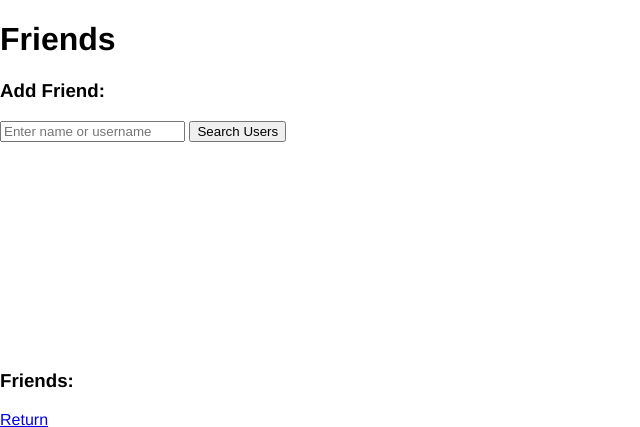
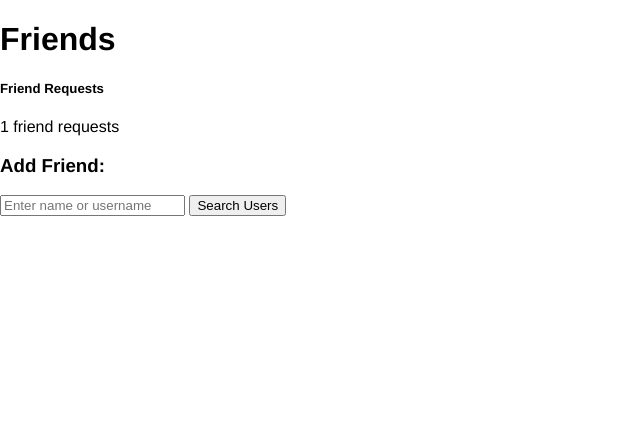
Before and after one commit to ralphmettle/meet.ly, a Flask app: page /friends in a window 1280 px wide. Shown: the top 427 px of the page, without its empty margins (0-640 px from the left). Run offline with Flask 3, Linux system fonts and the light colour scheme; a user stored in the database is signed in; data comes from the database, SQL or seed files in the repository; both versions use the stored data as it was after the commit; data that the repository does not hold is empty.

Commit message:
Updated friends functionality

```diff
--- a/static/js/friends.js
+++ b/static/js/friends.js
@@ -44,9 +44,6 @@ async function displayUsers(user_list, container_id, addFriend) {
     }
 
     user_list.forEach(function (user) {
-        let userCard = document.createElement('div');
-        userCard.className = 'user-card';
-        userCard.id = 'user-card';
 
         let profilePicture = user.profile_picture;
 
@@ -57,26 +54,35 @@ async function displayUsers(user_list, container_id, addFriend) {
         }
 
         if (addFriend === true) {
+            let userCard = document.createElement('div');
+            userCard.className = 'user-card';
+            userCard.id = 'user-card';
+
             userCard.innerHTML = `
                 <img src="${profilePicture}" id="profile-picture" alt="Profile Picture">
                 <div class="user_info-container" id="user-info">
                     <h3>@${user.username}</h3>
                     <p>${user.firstname} ${user.lastname}</p>
                 </div>
-                <button class="btn btn-primary">Add Friend</button>
+                <button class="btn btn-primary" id=${user.username}>Add Friend</button>
             `;
 
             container.appendChild(userCard);
+            addFriendRequestListeners(`${user.username}`);
         } else {
-            userCard.innerHTML = `
+            let friendCard = document.createElement('div');
+            friendCard.className = 'friend-card';
+            friendCard.id = 'friend-card';
+
+            friendCard.innerHTML = `
                 <img src="${profilePicture}" id="profile-picture" alt="Profile Picture">
-                <div class="user_info-container" id="user-info">
+                <div class="friend_info-container" id="user-info">
                     <h3>@${user.username}</h3>
                     <p>${user.firstname} ${user.lastname}</p>
                 </div>
             `;
 
-            container.appendChild(userCard);
+            container.appendChild(friendCard);
         }
     });
 }
@@ -107,6 +113,68 @@ async function loadFriendsList() {
     }
 }
 
+
+function addFriendRequestListeners(username) {
+    const button = document.getElementById(username);
+
+    button.addEventListener('click', async function (event) {
+        event.preventDefault();
+
+        const username = event.target.id;
+
+        if (debug) {
+            console.log(username);
+        }
+
+        const add_response = await fetch('/process-send-friend-request', {
+            method: 'POST',
+            headers: {
+                'Content-Type': 'application/json'
+            },
+            body: JSON.stringify({ username }),
+        });
+
+        const add_result = await add_response.json();
+
+        if (debug) {
+            console.log(add_result);
+        }
+    });
+}
+
+async function countRequests() {
+    const count_response = await fetch('/process-count-friend-requests', {
+        method: 'POST',
+        headers: {
+            'Content-Type': 'application/json'
+        }
+    });
+
+    const response = await count_response.json();
+
+    if (debug) {
+        console.log(response);
+    }
+
+    return response;
+}
+
+const friendRequestCounter = document.getElementById('friend-request-counter');
+
+async function loadFriendRequestCount() {
+    const countRequest = await countRequests();
+    let count = countRequest.count;
+
+    if (count === 0) {
+        friendRequestCounter.innerHTML = 'No new friend requests.';
+    } else {
+        friendRequestCounter.hidden = false
+        friendRequestCounter.innerHTML = `${count} friend requests`;
+    }
+
+}
+
 document.addEventListener('DOMContentLoaded', function() {
     loadFriendsList();
+    loadFriendRequestCount();
 });
--- a/templates/friends.html
+++ b/templates/friends.html
@@ -11,9 +11,13 @@
 
 {% block body %}
 <div class="page-container">
-
+    <div class="friends_request-container">
+        <h5>Friend Requests</h5>
+        <p id="friend-request-counter"></p>
+        <div class="friend_request_display-container" id="friend-requests">
+        </div>
+    </div>
     <div class="friends-container">
-
         <div class="add_friend-container">
             <h3>Add Friend:</h3>
             <form id="user_search-form">
@@ -25,13 +29,12 @@
 
             </div>
         </div>
-
         <div class="friends_list-container">
             <h3>Friends:</h3>
             <div class="friends_list_display-container" id="friends-list">
         </div>
-
     </div>
+</div>
 <a href="{{url_for('home')}}">Return</a>
 
 {% block script %}
--- a/templates/new_hangout.html
+++ b/templates/new_hangout.html
@@ -53,7 +53,6 @@
                     <!-- Implement Google Places API Autocomplete -->
                     <input type="text" id="venue-input" placeholder="Enter venue name">
                     <button id="venue-submit">Submit</button>
-                    <!-- Get Place info: latitude, longitude, name -->
                 </div>
                 <div class="place_overlay-container" id="place_overlay-container">
                     <div class="overlay_content-container" id="overlay_content-container">
--- a/views.py
+++ b/views.py
@@ -269,15 +269,6 @@ def config_views(app, db, bcrypt):
         else:
             return jsonify({'message': 'No user found.'}), 400
 
-    @app.route('/process-add-friend', methods=['POST'])
-    @login_required
-    def process_add_friend():
-        data = request.get_json()
-        friend_username = data.get('username')
-
-        user_id = current_user.id
-        friend_id = User.query.filter_by(username=friend_username).first().id
-
     @app.route('/process-get-friends', methods=['POST'])
     @login_required
     def process_get_friends():
@@ -320,6 +311,17 @@ def config_views(app, db, bcrypt):
         else:
             return jsonify({'message': 'No friend requests.'}), 400
 
+    @app.route('/process-count-friend-requests', methods=['POST'])
+    @login_required
+    def process_count_friend_requests():
+        user_id = current_user.id
+        friend_requests = get_friend_requests(user_id)
+
+        if friend_requests:
+            return jsonify({'count': len(friend_requests)}), 200
+        else:
+            return jsonify({'count': 0}), 200
+
     @app.route('/process-get-sent-requests', methods=['POST'])
     @login_required
     def process_get_sent_requests():
@@ -340,6 +342,30 @@ def config_views(app, db, bcrypt):
             return jsonify(sent_requests_list), 200
         else:
             return jsonify({'message': 'No sent requests.'}), 400
+
+    @app.route('/process-send-friend-request', methods=['POST'])
+    @login_required
+    def process_send_friend_request():
+        data = request.get_json()
+        friend_username = data.get('username')
+
+        user_id = current_user.id
+        friend_id = User.query.filter_by(username=friend_username).first().id
+
+        if \
+        Friendship.query.filter_by(user_id=user_id, friend_id=friend_id).first() or \
+        Friendship.query.filter_by(user_id=friend_id, friend_id=user_id).first():
+            return jsonify({'message': 'Friend request already sent.'}), 400
+
+        elif user_id == friend_id:
+            return jsonify({'message': 'Cannot send friend request to yourself.'}), 400
+
+        else:
+            new_friend_request = Friendship(user_id=user_id, friend_id=friend_id)
+            db.session.add(new_friend_request)
+            db.session.commit()
+            return jsonify({'message': 'Friend request sent.'}), 200
+
 
     @app.route('/process-user_id-search-coords', methods=['POST'])
     @login_required
```
Also changed, not shown: static/css/friends.css (+39 -0 lines), instance/test.db, static/js/hangout.js (line endings or trailing spaces).
